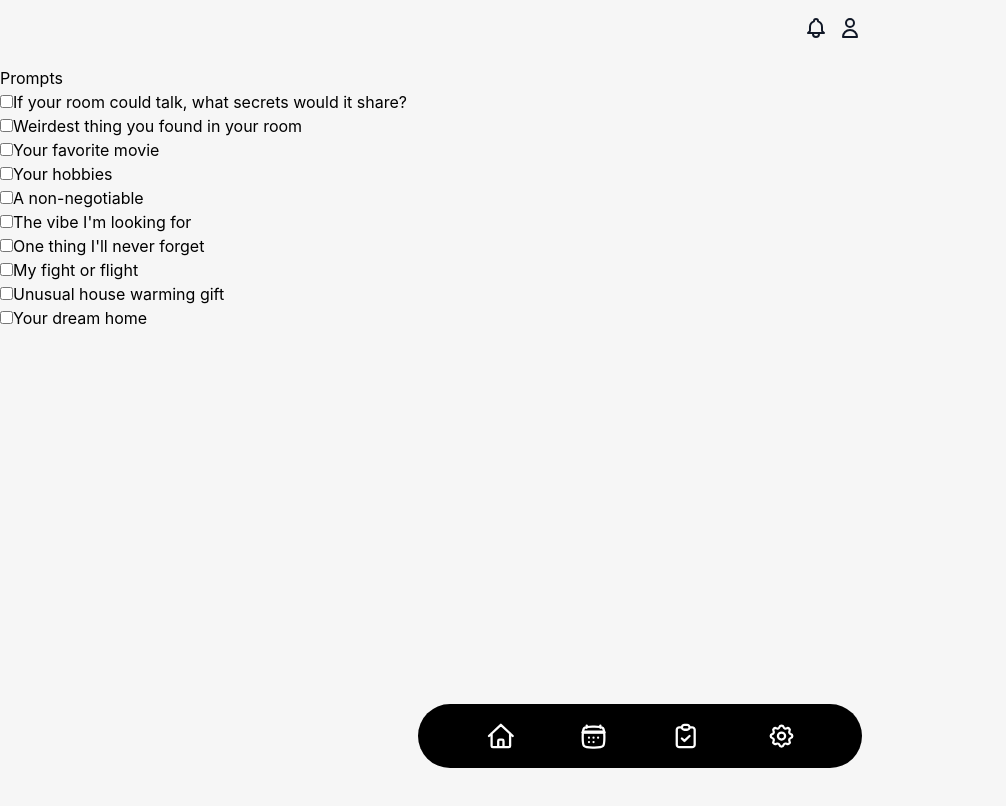
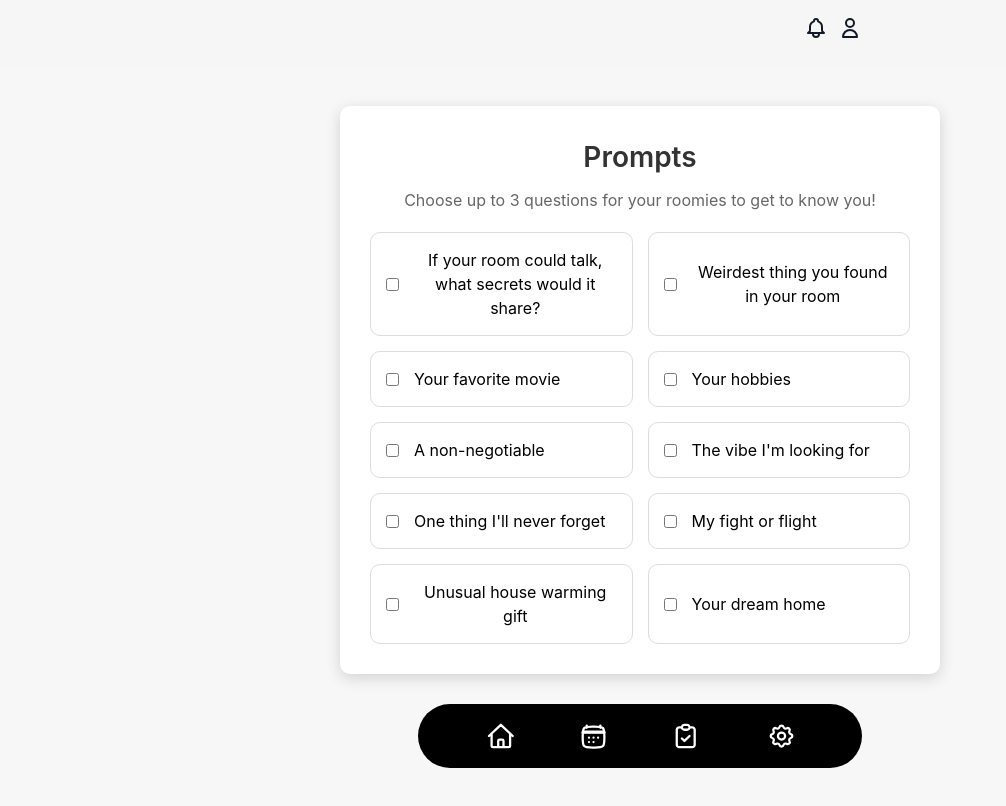
Before and after one commit to QuanNguyenDong/roomie, a React (Create React App) app in the folder frontend/: page /prompts in a window 1280 px wide. Shown: the top 806 px of the page, without its empty margins (0-1006 px from the left). Built offline with nearby package versions, Linux system fonts and the light colour scheme; the HTML template or start-up script is replaced by a standard one.

Commit message:
Updates to the prompts UI and bug fixes

```diff
--- a/frontend/src/pages/prompts.js
+++ b/frontend/src/pages/prompts.js
@@ -1,6 +1,6 @@
 import React, { useState } from 'react';
+import '../styling/prompts.css'; // Ensure the correct path to CSS
 
-// List of prompts
 const promptsData = [
   "If your room could talk, what secrets would it share?",
   "Weirdest thing you found in your room",
@@ -20,7 +20,6 @@ const Prompts = () => {
   const [currentPrompt, setCurrentPrompt] = useState('');
   const [answers, setAnswers] = useState({});
 
-  // Handle selecting or unselecting a prompt
   const togglePromptSelection = (prompt) => {
     const selectedIndex = selectedPrompts.indexOf(prompt);
     let newSelectedPrompts = [...selectedPrompts];
@@ -47,36 +46,49 @@ const Prompts = () => {
   };
 
   return (
+    <div className="prompts-page-container">
       <div className="prompts-container">
         <h1>Prompts</h1>
+        {/* New text added here */}
+        <p className="prompts-subtitle">
+          Choose up to 3 questions for your roomies to get to know you!
+        </p>
+
         <div className="prompt-list">
           {promptsData.map((prompt, index) => (
-          <div key={index} className="prompt-item">
+            <div key={index} className="prompt-item" onClick={() => togglePromptSelection(prompt)}>
               <input
                 type="checkbox"
+                className="checkbox-style"
                 checked={selectedPrompts.includes(prompt)}
                 onChange={() => togglePromptSelection(prompt)}
               />
-            <label>{prompt}</label>
+              <label className="prompt-label">{prompt}</label>
             </div>
           ))}
         </div>
 
         {showAnswerButton && (
-        <button onClick={() => setCurrentPrompt(selectedPrompts[0])}>
+          <button className="answer-btn" onClick={() => setCurrentPrompt(selectedPrompts[0])}>
             Answer Selected Prompts
           </button>
         )}
 
         {currentPrompt && (
           <div className="answer-box">
-          <h2>{currentPrompt}</h2>
+            <h2 className="prompt-title">{currentPrompt}</h2>
             <form onSubmit={handleAnswerSubmit}>
-            <textarea name="answer" placeholder="Type your answer here..." required />
-            <button type="submit">Next</button>
+              <textarea
+                name="answer"
+                placeholder="Type your answer here..."
+                required
+                className="answer-textarea"
+              />
+              <button type="submit" className="next-btn">Next</button>
             </form>
           </div>
         )}
+      </div>
     </div>
   );
 };
--- /dev/null
+++ b/frontend/src/styling/prompts.css
@@ -0,0 +1,126 @@
+/* Center layout for the page, with enough space for the nav bar */
+.prompts-page-container {
+    display: flex;
+    justify-content: center;
+    align-items: flex-start;
+    padding: 40px 20px;
+    padding-bottom: 120px;
+    background-color: #f7f7f7;
+    min-height: 100vh;
+  }
+
+  /* Container for prompts */
+  .prompts-container {
+    background-color: white;
+    padding: 30px;
+    border-radius: 10px;
+    box-shadow: 0 4px 15px rgba(0, 0, 0, 0.15);
+    width: 100%;
+    max-width: 600px;
+    text-align: center;
+  }
+
+  /* Heading style */
+  .prompts-container h1 {
+    font-size: 28px;
+    font-weight: 600;
+    margin-bottom: 10px;
+    color: #333;
+  }
+
+  /* Subtitle style */
+  .prompts-subtitle {
+    font-size: 16px;
+    font-weight: 400;
+    margin-bottom: 20px;
+    color: #666;
+  }
+
+  /* Prompt list styling */
+  .prompt-list {
+    display: grid;
+    grid-template-columns: repeat(2, 1fr); /* Two columns */
+    gap: 15px;
+  }
+
+  /* Checkbox style */
+  .checkbox-style {
+    margin-right: 15px;
+  }
+
+  /* Prompt item styling */
+  .prompt-item {
+    display: flex;
+    align-items: center;
+    padding: 15px;
+    border: 1px solid #ddd;
+    border-radius: 10px;
+    background-color: #fff;
+    cursor: pointer;
+    transition: background-color 0.3s, box-shadow 0.3s;
+  }
+
+  .prompt-item:hover {
+    background-color: #f8f9fa;
+    box-shadow: 0 2px 8px rgba(0, 0, 0, 0.1);
+  }
+
+  /* Answer button styling */
+  .answer-btn {
+    margin-top: 30px;
+    padding: 12px 25px;
+    background-color: #000000;
+    color: white;
+    border: none;
+    border-radius: 5px;
+    cursor: pointer;
+    font-size: 18px;
+    font-weight: 500;
+    transition: background-color 0.3s;
+  }
+
+  .answer-btn:hover {
+    background-color: #42474d;
+  }
+
+  /* Answer box styling */
+  .answer-box {
+    margin-top: 30px;
+    text-align: left;
+  }
+
+  /* Prompt title in answer box */
+  .prompt-title {
+    font-size: 20px;
+    font-weight: 600;
+    margin-bottom: 15px;
+  }
+
+  /* Textarea styling */
+  .answer-textarea {
+    width: 100%;
+    padding: 15px;
+    border: 1px solid #ddd;
+    border-radius: 5px;
+    resize: none;
+    height: 120px;
+    font-size: 16px;
+  }
+
+  /* Next button styling */
+  .next-btn {
+    margin-top: 15px;
+    padding: 12px 25px;
+    background-color: #000000;
+    color: white;
+    border: none;
+    border-radius: 5px;
+    cursor: pointer;
+    font-size: 18px;
+    font-weight: 500;
+    transition: background-color 0.3s;
+  }
+
+  .next-btn:hover {
+    background-color: #42474d;
+  }
```
Lines whose indentation alone changed are shown as unchanged.
